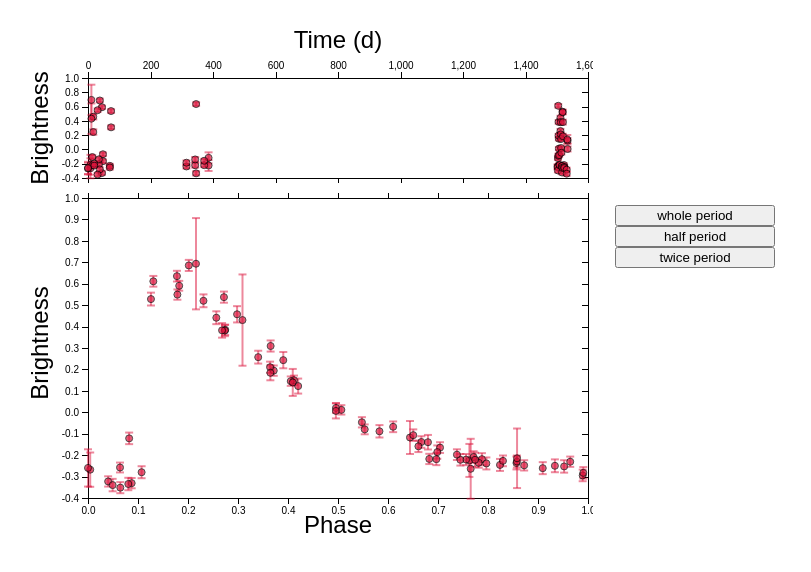
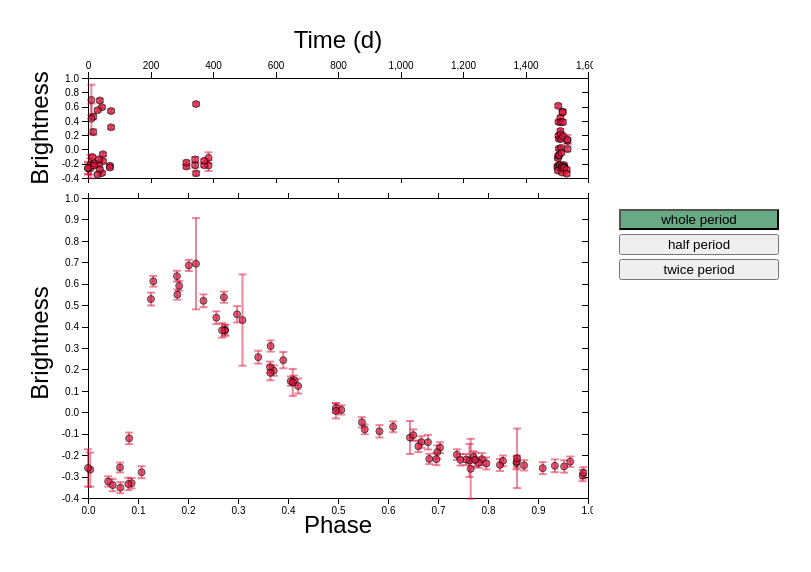
Before and after one commit to ageller/LCd3, a plain HTML site: page index.html in a window 1280 px wide. Shown: the whole page, without its empty margins (0-811 px from the left). Drawn offline with nearby package versions, Linux system fonts and the light colour scheme.

Commit message:
added classes for buttons

```diff
--- a/LCviewer.js
+++ b/LCviewer.js
@@ -207,9 +207,11 @@ function createPlot(data, width, height, margin, xTitle, yTitle, className, topX
 			"yScale":yScale};
 }
 
-function updatePhasePlot(multiple){
-	console.log("updating phase")
+function updatePhasePlot(multiple, buttonID=null){
 	var period = inputData.period*multiple;
+
+	d3.selectAll('.button').classed('clicked', false);
+	d3.select(buttonID).classed('clicked', true);
 
 	phaseData = [];
 	inputData.obsmjd.forEach(function(d, i){
@@ -256,30 +258,34 @@ function startPlotting(){
 	})
 	phasePlot = createPlot(phaseData, width, heightPhase, marginPhase, "Phase", "Brightness", "phasePlot", topXlabel=false, left=0, top=(heightDays + marginPhase.bottom + marginPhase.top));
 
-	//buttons (these should remain a different color after clicked)
+	//buttons
 	bwidth = 160;
 	var buttonsDiv = d3.select("body").append("div")
 		.attr('id','buttonsDiv')
+		.attr('class', 'button')
 		.style('width',bwidth+'px')
 		.style('position','absolute')
 		.style('top', (heightDays + marginDays.top + marginDays.bottom + 50) + 'px')
 		.style('left', (width + marginDays.left + marginDays.right + 50) + 'px');
 	var wholePeriod = d3.select("#buttonsDiv").append('input')
 		.attr('id', 'wholePeriodButton')
+		.attr('class', 'button clicked')
 		.style('width',bwidth+'px')
 		.attr('type','button')
 		.attr('value','whole period')
-		.attr('onclick','updatePhasePlot(1.)');
+		.attr('onclick','updatePhasePlot(1., buttonID="#wholePeriodButton")');
 	var halfPeriod = d3.select("#buttonsDiv").append('input')
 		.attr('id', 'halfPeriodButton')
+		.attr('class', 'button')
 		.style('width',bwidth+'px')
 		.attr('type','button')
 		.attr('value','half period')
-		.attr('onclick','updatePhasePlot(0.5)');
+		.attr('onclick','updatePhasePlot(0.5, buttonCID="#halfPeriodButton")');
 	var twicePeriod = d3.select("#buttonsDiv").append('input')
 		.attr('id', 'twicePeriodButton')
+		.attr('class', 'button')
 		.style('width',bwidth+'px')
 		.attr('type','button')
 		.attr('value','twice period')
-		.attr('onclick','updatePhasePlot(2.0)');
+		.attr('onclick','updatePhasePlot(2.0, buttonID="#twicePeriodButton")');
 }
--- a/index.css
+++ b/index.css
@@ -38,3 +38,11 @@ body {
 .hidden {
 	display:none;
 }
+
+.button{
+	margin:2px;
+	cursor:pointer;
+}
+.clicked{
+	background-color: #67aa84;
+}
```
